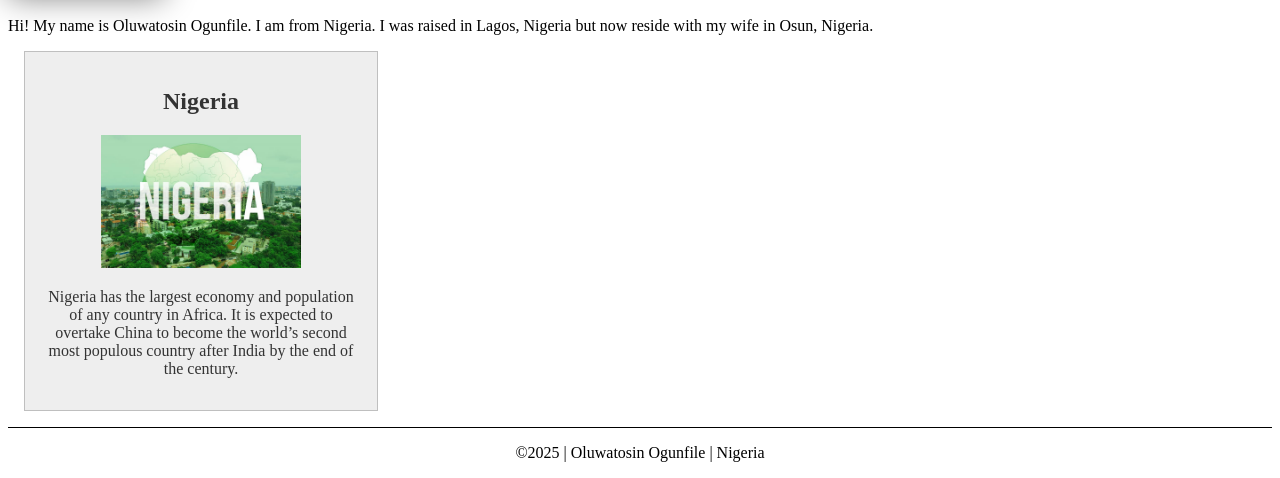
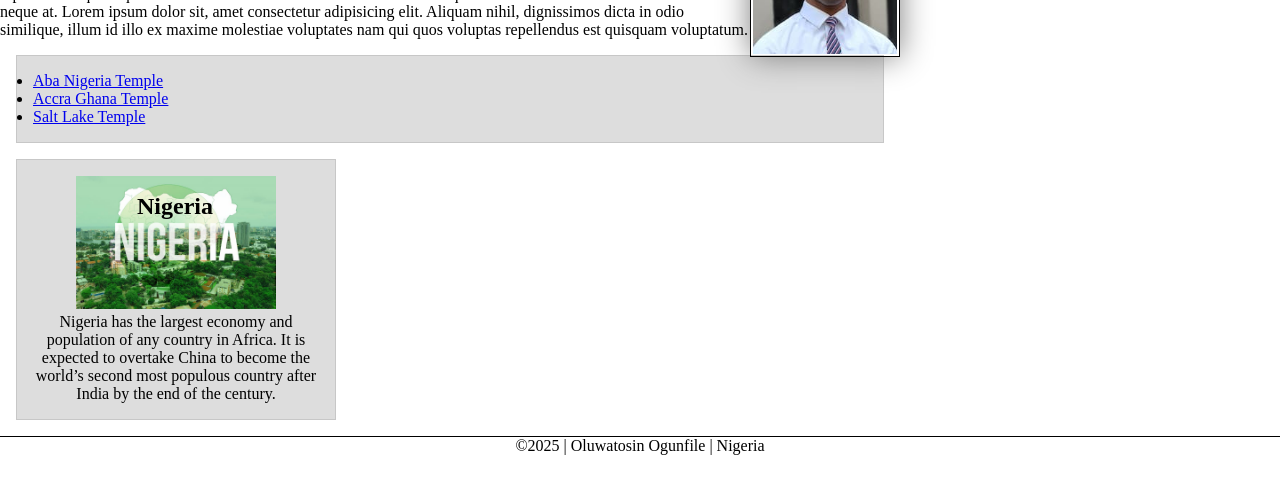
Before and after one commit to OluwatosinOgunfile/wdd130, a plain HTML site: page index.html in a window 1280 px wide. Shown: the part 376-854 px from the top of the page. After the commit the page ends 831 px from the top, so only its background shows below. Drawn offline with Linux system fonts and the light colour scheme.

Commit message:
Added nav links

```diff
--- a/index.html
+++ b/index.html
@@ -16,15 +16,35 @@
         <nav>
             <a href="#">Home</a>
             <a href="wwr/">Rafting Website</a>
+            <a href="https://www.linkedin.com/in/oluwatosinogunfile/">LinkedIn</a>
+            <a href="https://facebook.com">Facebook</a>
         </nav>
     </header>
     <main>
         <h1>Oluwatosin Ogunfile | WDD 130</h1>
         <img src="images/profile.jpg" alt="Oluwatosin Ogunfile Profile Picture" width="200">
         <p>Hi! My name is Oluwatosin Ogunfile. I am from Nigeria. I was raised in Lagos, Nigeria but now reside with my
-            wife in Osun, Nigeria.</p>
+            wife in Osun, Nigeria. Lorem ipsum dolor sit amet consectetur adipisicing elit. Debitis vel id ex iure sunt
+            consectetur autem suscipit ipsa saepe laudantium enim corrupti aliquam, numquam quos ducimus labore sequi,
+            voluptate amet! Lorem ipsum, dolor sit amet consectetur adipisicing elit. Numquam eligendi, aperiam,
+            expedita aut impedit repudiandae quam quod et exercitationem maxime esse laudantium itaque harum! Ducimus
+            commodi animi error neque at. Lorem ipsum dolor sit, amet consectetur adipisicing elit. Aliquam nihil,
+            dignissimos dicta in odio similique, illum id illo ex maxime molestiae voluptates nam qui quos voluptas
+            repellendus est quisquam voluptatum.
+        </p>
+        <ul class="box">
+            <li><a href="https://www.churchofjesuschrist.org/temples/details/aba-nigeria-temple?lang=eng"
+                    target="_blank">Aba Nigeria
+                    Temple</a></li>
+            <li><a href="https://www.churchofjesuschrist.org/temples/details/accra-ghana-temple?lang=eng"
+                    target="_blank">Accra Ghana
+                    Temple</a></li>
+            <li><a href="https://www.churchofjesuschrist.org/temples/details/salt-lake-temple?lang=eng"
+                    target="_blank">Salt Lake
+                    Temple</a></li>
+        </ul>
     </main>
-    <aside>
+    <aside class="box">
         <h2>Nigeria</h2>
         <img src="images/nigeria.jpg" alt="Nigeria, the most populous nation in Africa.">
         <p>Nigeria has the largest economy and population of any country in Africa. It is expected to overtake China to
--- a/styles/styles.css
+++ b/styles/styles.css
@@ -1,3 +1,8 @@
+* {
+margin: 0;
+padding: 0;
+box-sizing: border-box;
+}
 nav {
     background-color: darkblue;
     padding: 10px;
@@ -19,6 +24,7 @@ main img {
     border: 1px solid black;
     padding: 2px;
     box-shadow: 0 0 30px gray;
+    float: right;
 }
 
 p {
@@ -31,12 +37,14 @@ main {
 
 aside {
     width: 20rem;
-    margin: 1rem;
-    border: 1px solid rgb(0 0 0/ 0.2);
-    padding: 1rem;
-    background-color: #eee;
-    color: #333;
     text-align: center;
+    position: relative;
+}
+
+aside h2 {
+    position: absolute;
+    top: 33px;
+    left: 120px;
 }
 
 aside img {
@@ -49,3 +57,13 @@ footer {
     border-top: 1px solid #000;
     text-align: center;
 }
+
+/* Class Selectors */
+
+.box {
+    margin: 1rem;
+    border: 1px solid rgb(0 0 0/ 10%);
+    padding: 1rem;
+    background-color: #ddd;
+    color: #000;
+}
```
